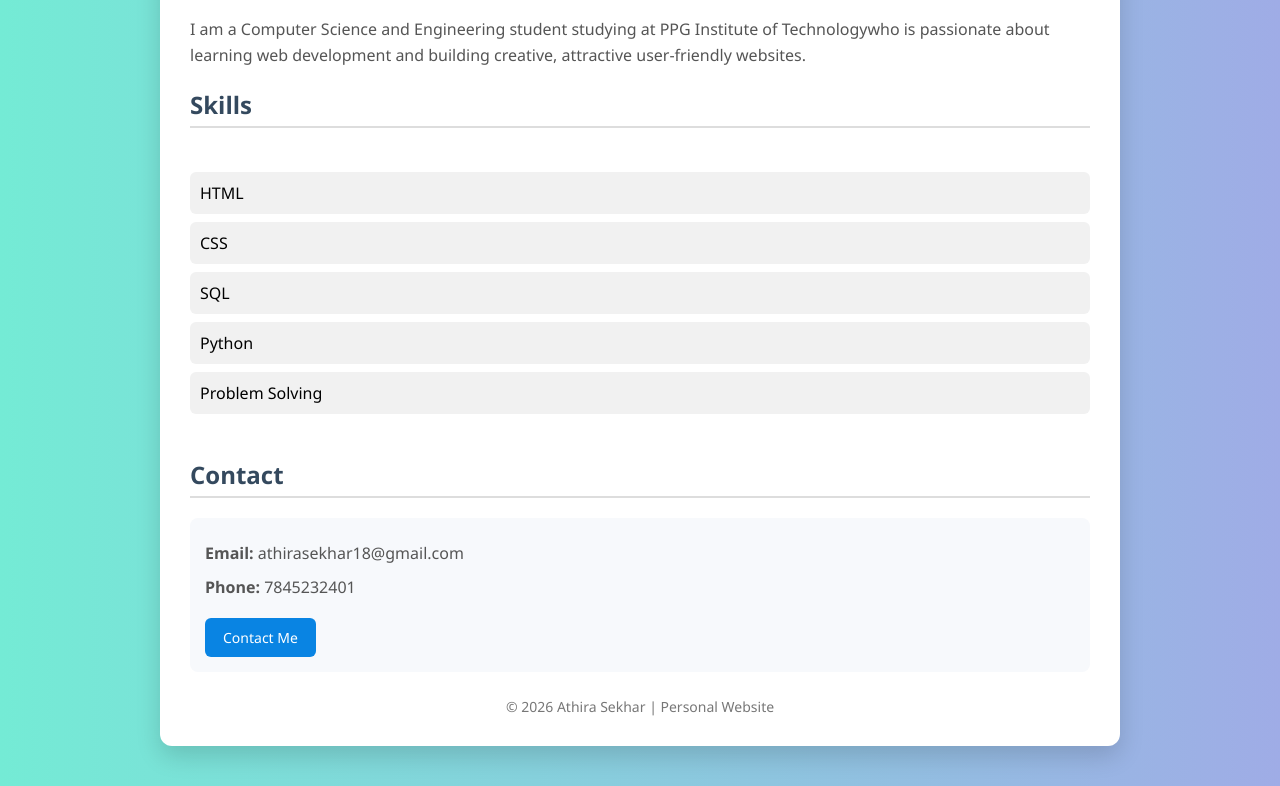
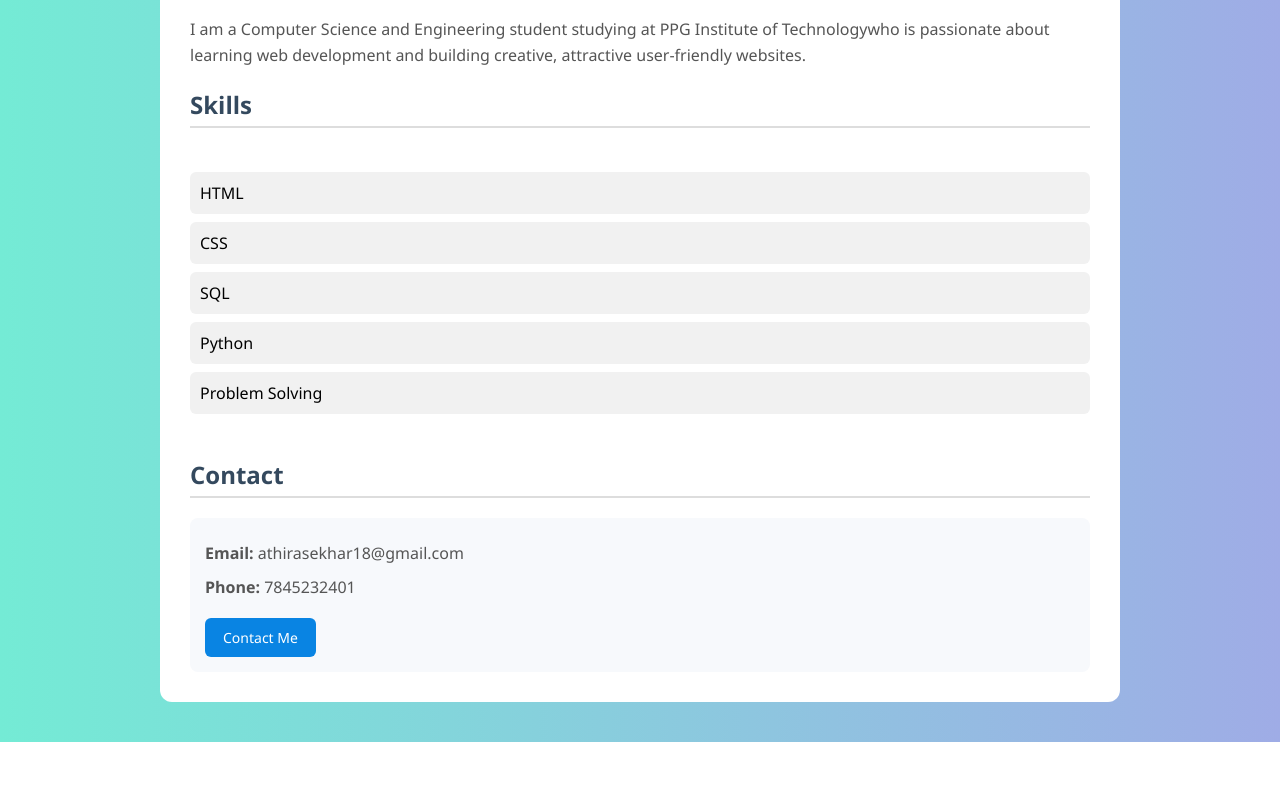
Before and after one commit to S-ATHIRA-2005/PROFILE_04, a plain HTML site: page index.html in a window 1280 px wide. Shown: the part 385-1171 px from the top of the page. After the commit the page ends 1127 px from the top, so only its background shows below. Drawn offline with Linux system fonts and the light colour scheme.

Commit message:
Update index.html

```diff
--- a/index.html
+++ b/index.html
@@ -17,7 +17,6 @@
             background-color: #ffffff;
             padding: 30px;
             border-radius: 12px;
-            box-shadow: 0 10px 25px rgba(0, 0, 0, 0.15);
         }
 
         h1 {
@@ -91,12 +90,7 @@
             background-color: #0652dd;
         }
 
-        footer {
-            text-align: center;
-            margin-top: 25px;
-            color: #777;
-            font-size: 14px;
-        }
+
     </style>
 </head>
 <body>
@@ -138,12 +132,11 @@
             <a href="#" class="btn">Contact Me</a>
         </div>
 
-        <!-- Footer -->
-        <footer>
-            © 2026 Athira Sekhar | Personal Website
-        </footer>
+
+
 
     </div>
 
 </body>
+
 </html>
```
